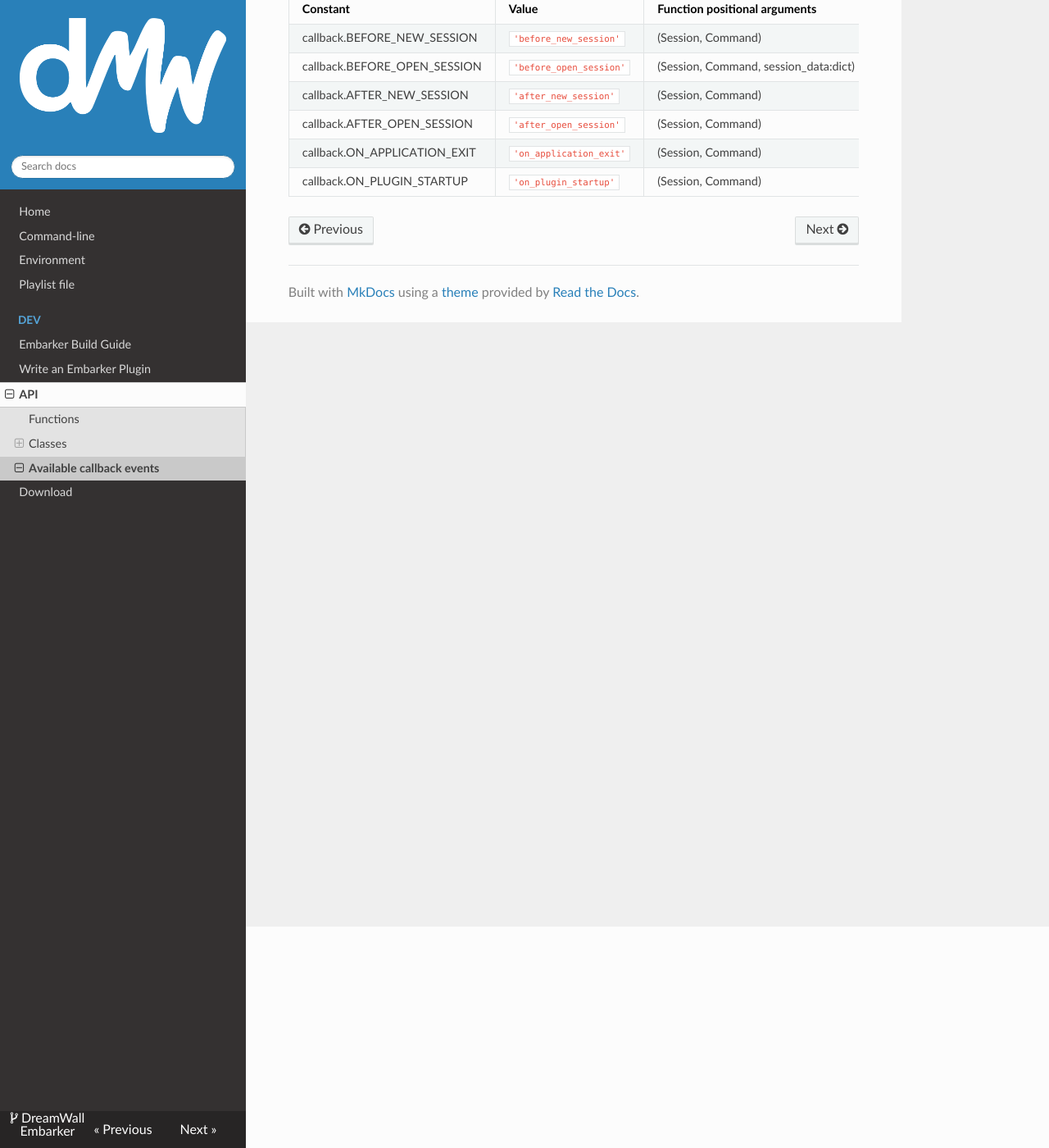
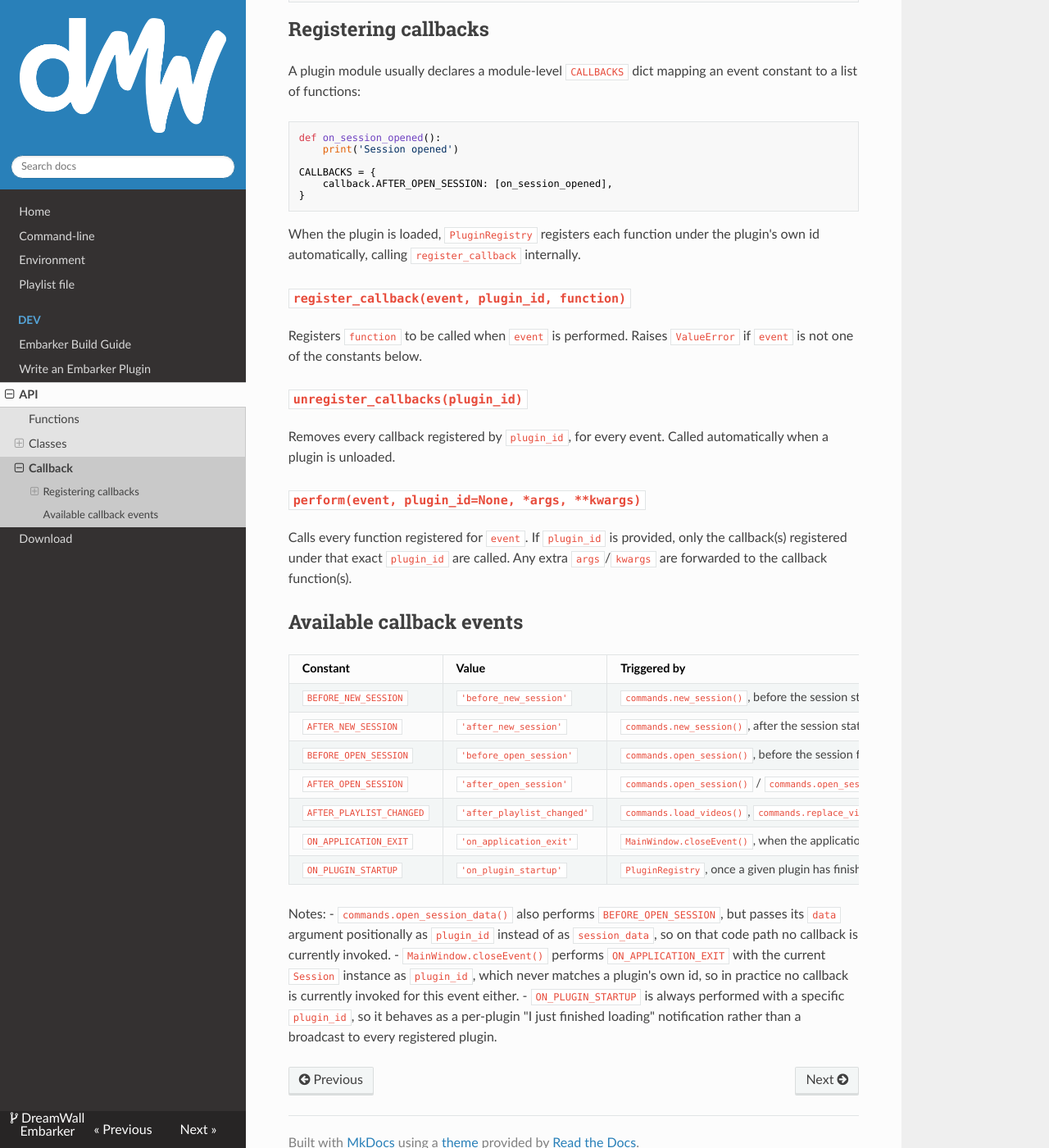
Before and after one commit to DreamWall-Animation/embarker, an MkDocs documentation site: the page built from docs/callback.md, in a window 1280 px wide and 1400 px high, scrolled down 270 px. Shown: the whole window at 82% size. Built offline with MkDocs 1.6.1, drawn with Linux system fonts in a browser that asks for light colours; nearby versions of some CDN libraries; some of the changed text lies outside the part shown.

````diff
--- a/docs/callback.md
+++ b/docs/callback.md
@@ -1,17 +1,63 @@
 
 
-# Available callback events
+# Callback
 
-List of all callback event available from the callback namespace:
+The `embarker.callback` module is a small event system used to hook plugin
+code into application lifecycle events.
+
 ```python
 from embarker import callback
 ```
 
-Constant | Value | Function positional arguments
---- | --- | ---
-callback.BEFORE_NEW_SESSION | `'before_new_session'` | (Session, Command)
-callback.BEFORE_OPEN_SESSION | `'before_open_session'` | (Session, Command, session_data:dict)
-callback.AFTER_NEW_SESSION | `'after_new_session'` | (Session, Command)
-callback.AFTER_OPEN_SESSION | `'after_open_session'` | (Session, Command)
-callback.ON_APPLICATION_EXIT | `'on_application_exit'` | (Session, Command)
-callback.ON_PLUGIN_STARTUP | `'on_plugin_startup'` | (Session, Command)
+## Registering callbacks
+
+A plugin module usually declares a module-level `CALLBACKS` dict mapping an
+event constant to a list of functions:
+
+```python
+def on_session_opened():
+    print('Session opened')
+
+CALLBACKS = {
+    callback.AFTER_OPEN_SESSION: [on_session_opened],
+}
+```
+
+When the plugin is loaded, `PluginRegistry` registers each function under
+the plugin's own id automatically, calling `register_callback` internally.
+
+### `register_callback(event, plugin_id, function)`
+Registers `function` to be called when `event` is performed. Raises
+`ValueError` if `event` is not one of the constants below.
+
+### `unregister_callbacks(plugin_id)`
+Removes every callback registered by `plugin_id`, for every event. Called
+automatically when a plugin is unloaded.
+
+### `perform(event, plugin_id=None, *args, **kwargs)`
+Calls every function registered for `event`. If `plugin_id` is provided,
+only the callback(s) registered under that exact `plugin_id` are called.
+Any extra `args`/`kwargs` are forwarded to the callback function(s).
+
+## Available callback events
+
+Constant | Value | Triggered by | Arguments passed to the callback
+--- | --- | --- | ---
+`BEFORE_NEW_SESSION` | `'before_new_session'` | `commands.new_session()`, before the session state is cleared | none
+`AFTER_NEW_SESSION` | `'after_new_session'` | `commands.new_session()`, after the session state is cleared | none
+`BEFORE_OPEN_SESSION` | `'before_open_session'` | `commands.open_session()`, before the session file is loaded | `session_data` (dict), as keyword argument
+`AFTER_OPEN_SESSION` | `'after_open_session'` | `commands.open_session()` / `commands.open_session_data()`, once the session has finished loading | none
+`AFTER_PLAYLIST_CHANGED` | `'after_playlist_changed'` | `commands.load_videos()`, `commands.replace_video()`, `commands.remove_current_video()`, after the playlist content changed | none
+`ON_APPLICATION_EXIT` | `'on_application_exit'` | `MainWindow.closeEvent()`, when the application is closing | none
+`ON_PLUGIN_STARTUP` | `'on_plugin_startup'` | `PluginRegistry`, once a given plugin has finished loading | none — only the callback(s) registered by that specific plugin are called
+
+Notes:
+- `commands.open_session_data()` also performs `BEFORE_OPEN_SESSION`, but
+  passes its `data` argument positionally as `plugin_id` instead of as
+  `session_data`, so on that code path no callback is currently invoked.
+- `MainWindow.closeEvent()` performs `ON_APPLICATION_EXIT` with the current
+  `Session` instance as `plugin_id`, which never matches a plugin's own id,
+  so in practice no callback is currently invoked for this event either.
+- `ON_PLUGIN_STARTUP` is always performed with a specific `plugin_id`, so it
+  behaves as a per-plugin "I just finished loading" notification rather
+  than a broadcast to every registered plugin.
````
Also changed, not shown: docs/commands.md (+20 -1 lines), 1 other file.
